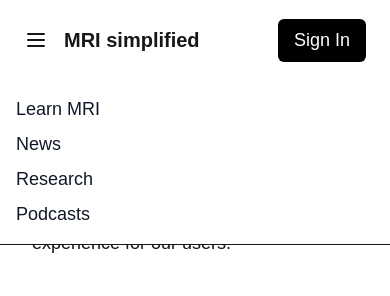
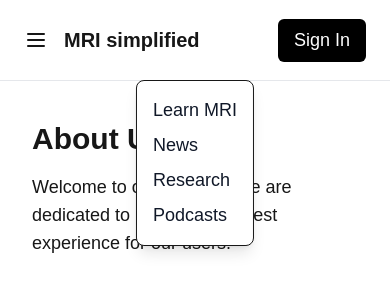
Before and after one commit to cxanthis/mri_simplified_webpage_poc, a Next.js app: page /about in a window 390 px wide. Both pictures are taken after a click on the button 36 px from the left and 40 px from the top of the page. Shown: the top 296 px of the page. Built offline with nearby package versions, Linux system fonts and the light colour scheme; no server answers.

Commit message:
Center dropdown menu

```diff
--- a/components/Navbar.tsx
+++ b/components/Navbar.tsx
@@ -64,7 +64,7 @@ export default function Navbar() {
 
           {/* Mobile menu */}
           {menuOpen && (
-            <div className="absolute top-20 left-0 w-full bg-white border-b lg:hidden z-10">
+            <div className="absolute top-20 left-1/2 -translate-x-1/2 bg-white border rounded-lg shadow-lg max-w-[90vw] lg:hidden z-10">
               <div className="flex flex-col p-4 space-y-2">
                 <Link href="/learn-mri" className={linkClass('/learn-mri')}
                   onClick={() => setMenuOpen(false)}>
```
